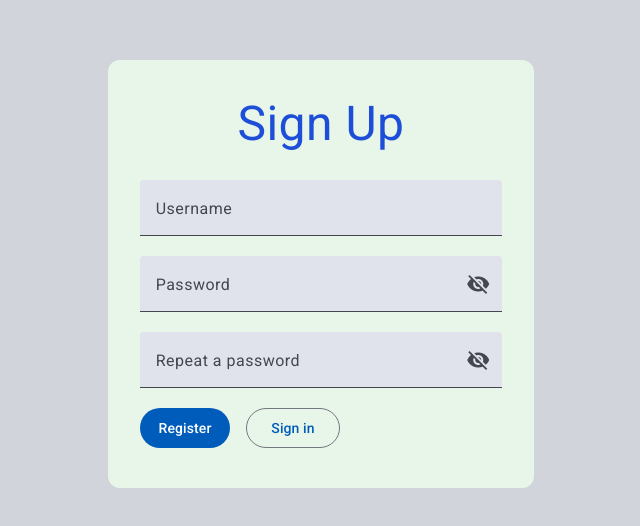
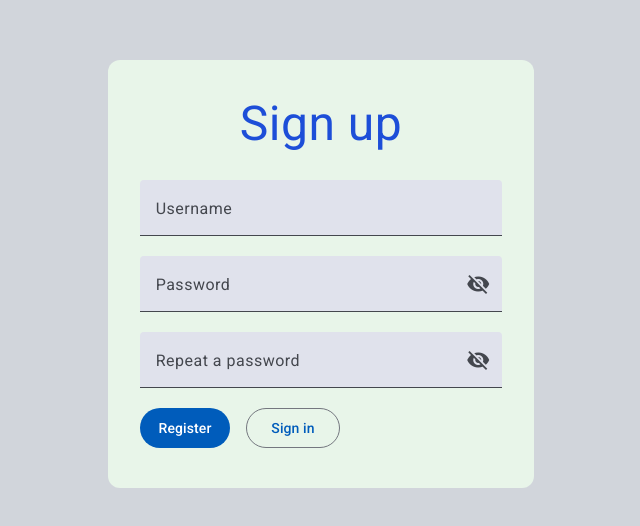
Before and after one commit to SousouBer/Train-A, an Angular app: page / in a window 1280 px wide. Shown: the part 126-652 px from the top of the page, without its empty margins (319-959 px from the left). Built offline with nearby package versions, Linux system fonts and the light colour scheme.

Commit message:
refactor: separate auth form layout component

```diff
--- a/src/app/app.component.ts
+++ b/src/app/app.component.ts
@@ -1,7 +1,7 @@
 import { Component } from '@angular/core';
 import { RouterOutlet } from '@angular/router';
 
-import { SignupComponent } from './auth/signup/signup.component';
+import { SignupComponent } from './views/signup/signup.component';
 
 @Component({
   selector: 'app-root',
--- a/src/app/auth/signup/signup.component.html
+++ /dev/null
@@ -1,36 +0,0 @@
-<div class="flex items-center justify-center bg-gray-300 h-screen">
-  <div
-    class="text-center bg-[#e8f5e9] w-full lg:w-1/3 p-8 rounded-xl py-10 mx-10"
-  >
-    <span class="text-5xl text-blue-700">Sign Up</span>
-    <form class="flex flex-col items-center mt-8">
-      <app-auth-input
-        class="w-full"
-        label="Username"
-        inputType="text"
-        name="username"
-        placeholder="Type your username"
-      />
-      <app-auth-input
-        class="w-full"
-        [isPassword]="true"
-        label="Password"
-        inputType="password"
-        name="password"
-        placeholder="Enter a password"
-      />
-      <app-auth-input
-        class="w-full"
-        [isPassword]="true"
-        label="Repeat a password"
-        inputType="password"
-        name="password-confirmation"
-        placeholder="Confirm a password"
-      />
-      <div class="w-full flex gap-4">
-        <button mat-flat-button type="submit" class="w-1/4">Register</button>
-        <button mat-stroked-button type="button">Sign in</button>
-      </div>
-    </form>
-  </div>
-</div>
--- /dev/null
+++ b/src/app/layouts/layouts-auth-form/layouts-auth-form.component.html
@@ -0,0 +1,13 @@
+<div class="flex items-center justify-center bg-gray-300 h-screen">
+  <div
+    class="text-center bg-[#e8f5e9] w-full lg:w-1/3 p-8 rounded-xl py-10 mx-10"
+  >
+    <span class="text-5xl text-blue-700">{{ title }}</span>
+    <form class="flex flex-col items-center mt-8">
+      <ng-content />
+      <div class="w-full flex gap-4">
+        <ng-content select="form-buttons"></ng-content>
+      </div>
+    </form>
+  </div>
+</div>
--- /dev/null
+++ b/src/app/views/signin/signin.component.html
@@ -0,0 +1 @@
+<p>signin works!</p>
--- /dev/null
+++ b/src/app/views/signup/signup.component.html
@@ -0,0 +1,36 @@
+<app-layouts-auth-form title="Sign up">
+  <app-auth-input
+    class="w-full"
+    label="Username"
+    inputType="text"
+    name="username"
+    placeholder="Type your username"
+  />
+  <app-auth-input
+    class="w-full"
+    [isPassword]="true"
+    label="Password"
+    inputType="password"
+    name="password"
+    placeholder="Enter a password"
+  />
+  <app-auth-input
+    class="w-full"
+    [isPassword]="true"
+    label="Repeat a password"
+    inputType="password"
+    name="password-confirmation"
+    placeholder="Confirm a password"
+  />
+  <button
+    ngProjectAs="form-buttons"
+    mat-flat-button
+    type="submit"
+    class="w-1/4"
+  >
+    Register
+  </button>
+  <button ngProjectAs="form-buttons" mat-stroked-button type="button">
+    Sign in
+  </button>
+</app-layouts-auth-form>
--- a/src/app/auth/signup/signup.component.ts
+++ b/src/app/views/signup/signup.component.ts
@@ -3,7 +3,8 @@ import { MatButtonModule } from '@angular/material/button';
 import { MatCardModule } from '@angular/material/card';
 
 import { MatFormFieldModule } from '@angular/material/form-field';
-import { AuthInputComponent } from '../ui/auth-input/auth-input.component';
+import { AuthInputComponent } from '../../auth/ui/auth-input/auth-input.component';
+import { LayoutsAuthFormComponent } from '../../layouts/layouts-auth-form/layouts-auth-form.component';
 
 @Component({
   selector: 'app-signup',
@@ -13,6 +14,7 @@ import { AuthInputComponent } from '../ui/auth-input/auth-input.component';
     MatCardModule,
     MatButtonModule,
     AuthInputComponent,
+    LayoutsAuthFormComponent,
   ],
   templateUrl: './signup.component.html',
   styleUrl: './signup.component.css',
```
Also changed, not shown: src/app/layouts/layouts-auth-form/layouts-auth-form.component.ts (added, +12 -0 lines), src/app/views/signin/signin.component.ts (added, +12 -0 lines), src/app/layouts/layouts-auth-form/layouts-auth-form.component.css (added), src/app/views/signin/signin.component.css (added), src/app/views/signup/signup.component.css (added).
